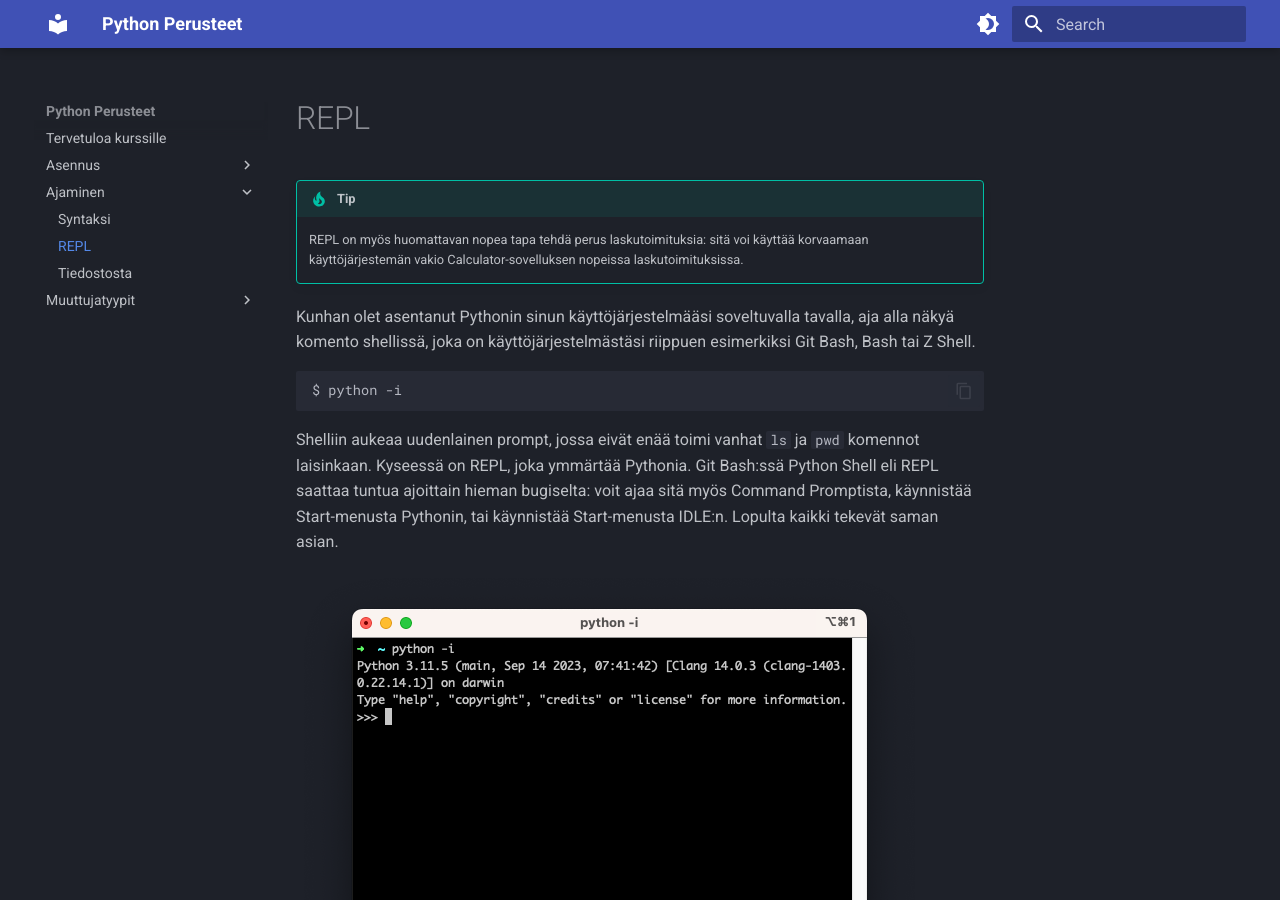
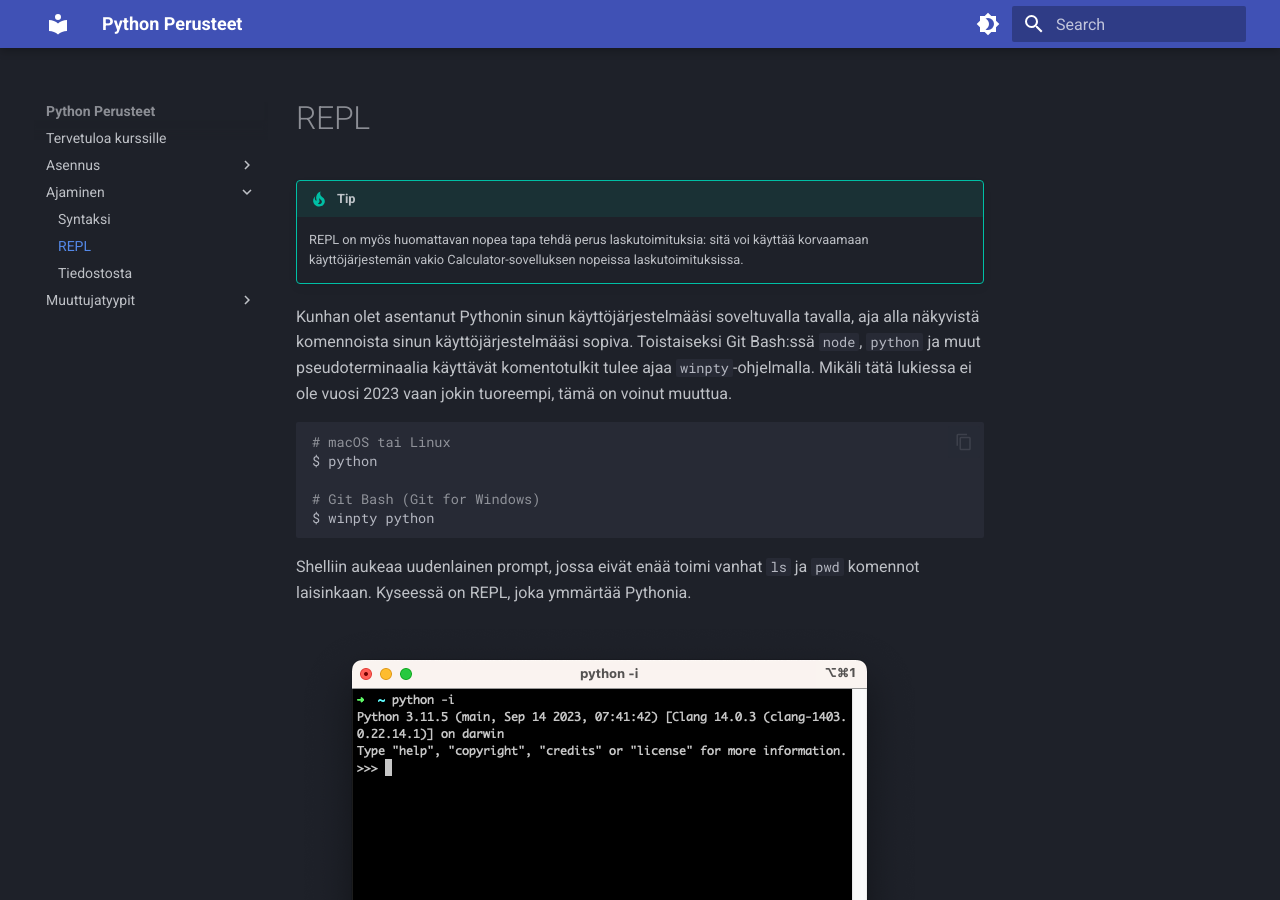
Before and after one commit to sourander/python-perusteet, an MkDocs documentation site: the page built from docs/ajaminen/REPL.md, in a window 1280 px wide and 900 px high. Built offline with MkDocs 1.6.1 and Material for MkDocs 9.7.7, drawn with Linux system fonts in a browser that asks for light colours.

Commit message:
Added winpty mention

````diff
--- a/docs/ajaminen/REPL.md
+++ b/docs/ajaminen/REPL.md
@@ -3,13 +3,17 @@ REPL:n (Integrated Development and Learning Environment) on interaktiivinen prom
 !!! tip
     REPL on myös huomattavan nopea tapa tehdä perus laskutoimituksia: sitä voi käyttää korvaamaan käyttöjärjestemän vakio Calculator-sovelluksen nopeissa laskutoimituksissa.
 
-Kunhan olet asentanut Pythonin sinun käyttöjärjestelmääsi soveltuvalla tavalla, aja alla näkyä komento shellissä, joka on käyttöjärjestelmästäsi riippuen esimerkiksi Git Bash, Bash tai Z Shell.
+Kunhan olet asentanut Pythonin sinun käyttöjärjestelmääsi soveltuvalla tavalla, aja alla näkyvistä komennoista sinun käyttöjärjestelmääsi sopiva. Toistaiseksi Git Bash:ssä `node`, `python` ja muut pseudoterminaalia käyttävät komentotulkit tulee ajaa `winpty`-ohjelmalla. Mikäli tätä lukiessa ei ole vuosi 2023 vaan jokin tuoreempi, tämä on voinut muuttua.
 
 ```bash
-$ python -i
+# macOS tai Linux
+$ python
+
+# Git Bash (Git for Windows)
+$ winpty python
 ```
 
-Shelliin aukeaa uudenlainen prompt, jossa eivät enää toimi vanhat `ls` ja `pwd` komennot laisinkaan. Kyseessä on REPL, joka ymmärtää Pythonia. Git Bash:ssä Python Shell eli REPL saattaa tuntua ajoittain hieman bugiselta: voit ajaa sitä myös Command Promptista, käynnistää Start-menusta Pythonin, tai käynnistää Start-menusta IDLE:n. Lopulta kaikki tekevät saman asian.
+Shelliin aukeaa uudenlainen prompt, jossa eivät enää toimi vanhat `ls` ja `pwd` komennot laisinkaan. Kyseessä on REPL, joka ymmärtää Pythonia.
 
 ![REPL-3-11-zsh](../images/REPL-3-11-zsh.png)
 
````
